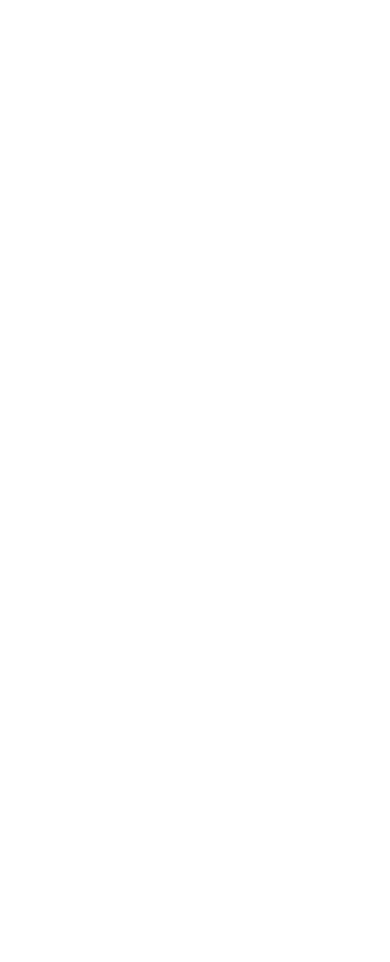
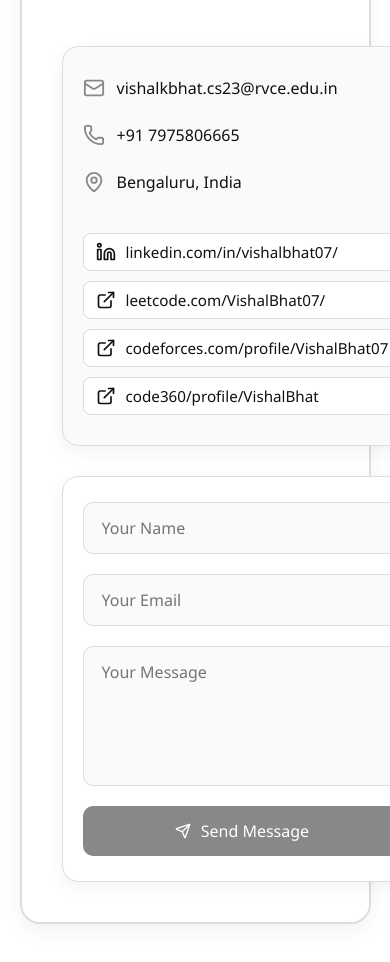
Before and after one commit to VishalBhat07/new-portfolio, a React (Vite) app: page / in a window 390 px wide. Shown: the part 7060-8022 px from the top of the page. Before the commit the page ends 6860 px from the top, so only its background shows below. Built offline with nearby package versions, Linux system fonts and the light colour scheme.

Commit message:
feat: add contact section

```diff
--- a/src/App.jsx
+++ b/src/App.jsx
@@ -4,6 +4,7 @@ import Experience from "./components/Experience/Experience";
 
 import styles from "./App.module.css";
 import Projects from "./components/Projects/Projects";
+import Contact from "./components/Contact/Contact";
 
 function App() {
   return (
@@ -18,7 +19,7 @@ function App() {
       {/* Other sections */}
       <Projects />
       {/* <Stats /> */}
-      {/* <Contact /> */}
+      <Contact />
     </>
   );
 }
--- a/src/components/Contact/Contact.jsx
+++ b/src/components/Contact/Contact.jsx
@@ -1,28 +1,83 @@
 import styles from "./Contact.module.css";
+import {
+  Mail,
+  Phone,
+  MapPin,
+  Send,
+  Linkedin,
+  Github,
+  ExternalLink,
+} from "lucide-react";
 import { socials } from "../../data/socials";
+
+const socialIcons = {
+  LinkedIn: <Linkedin size={20} />,
+  Github: <Github size={20} />,
+  Email: <Mail size={20} />,
+  LeetCode: <ExternalLink size={20} />,
+  CodeForces: <ExternalLink size={20} />,
+  CodingNinjas: <ExternalLink size={20} />,
+};
 
 export default function Contact() {
   return (
     <section id="contact" className={styles.section}>
       <h2 className={styles.heading}>Get in Touch</h2>
-      <ul className={styles.list}>
-        {socials.map((site) => (
-          <li key={site.name}>
-            <strong>{site.name}</strong>: <a href={site.url}>{site.display}</a>
-          </li>
-        ))}
-        <li>
-          <strong>Email</strong>:{" "}
-          <a href="mailto:vishalkbhat.cs23@rvce.edu.in">
-            vishalkbhat.cs23@rvce.edu.in
-          </a>
-        </li>
-      </ul>
-      <p className={styles.paragraph}>
-        Feel free to explore my repositories, connect with me on social media,
-        or drop an email. Let's collaborate and build something awesome
-        together!
+      <p className={styles.subtext}>
+        Have a project idea, collaboration, or just want to say hi? Reach out
+        through the form below or connect via my socials.
       </p>
+
+      <div className={styles.row}>
+        {/* Contact Info */}
+        <div className={styles.infoCard}>
+          <div className={styles.infoItem}>
+            <Mail size={22} className={styles.icon} />
+            <span>vishalkbhat.cs23@rvce.edu.in</span>
+          </div>
+          <div className={styles.infoItem}>
+            <Phone size={22} className={styles.icon} />
+            <span>+91 7975806665</span>
+          </div>
+          <div className={styles.infoItem}>
+            <MapPin size={22} className={styles.icon} />
+            <span>Bengaluru, India</span>
+          </div>
+
+          <div className={styles.socials}>
+            {socials.map((social) => (
+              <a
+                key={social.name}
+                href={social.url}
+                target="_blank"
+                rel="noopener noreferrer"
+                className={styles.socialButton}
+              >
+                {socialIcons[social.name] || <ExternalLink size={20} />}
+                <span>{social.display}</span>
+              </a>
+            ))}
+          </div>
+        </div>
+
+        {/* Contact Form */}
+        <form className={styles.form}>
+          <input type="text" placeholder="Your Name" className={styles.input} />
+          <input
+            type="email"
+            placeholder="Your Email"
+            className={styles.input}
+          />
+          <textarea
+            placeholder="Your Message"
+            rows="5"
+            className={styles.textarea}
+          ></textarea>
+          <button type="submit" className={styles.button}>
+            <Send size={16} /> Send Message
+          </button>
+        </form>
+      </div>
     </section>
   );
 }
--- a/src/components/Contact/Contact.module.css
+++ b/src/components/Contact/Contact.module.css
@@ -1,59 +1,152 @@
 .section {
-  background: var(--color-card);
-  padding: 2rem 1.5rem;
-  margin: 2rem auto;
-  max-width: 700px;
-  border: 2px solid var(--color-neon-yellow);
-  border-radius: 12px;
-  box-shadow: 0 0 20px var(--color-neon-yellow);
-  color: var(--color-white);
+  margin: 20px auto;
+  padding: 40px;
+  max-width: 1200px;
+  border-radius: 20px;
+  border: 2px solid var(--color-border);
+  box-shadow: 0 8px 20px rgba(0, 0, 0, 0.05);
+  width: 90%;
+  box-sizing: border-box;
+  margin-bottom: 40px;
 }
 
 .heading {
-  font-size: 2.5rem;
+  font-size: 2.4rem;
   font-weight: 700;
-  margin-bottom: 1rem;
-  text-align: center;
-  background: var(--gradient-neon);
-  -webkit-background-clip: text;
-  -webkit-text-fill-color: transparent;
+  margin-bottom: 10px;
 }
 
-.list {
-  list-style-type: none;
-  padding: 0;
-  margin: 1rem 0 2rem 0;
-  font-size: 1.1rem;
+.subtext {
+  color: var(--color-text-secondary);
+  margin-bottom: 50px;
 }
 
-.list li {
-  margin: 0.6rem 0;
-  color: var(--color-gray);
+.row {
+  display: flex;
+  gap: 20px;
+  flex-wrap: wrap;
+  justify-content: center;
 }
 
-.list strong {
-  color: var(--color-neon-yellow);
-  margin-right: 0.5rem;
-  font-weight: 600;
+.infoCard {
+  flex: 1;
+  min-width: 280px;
+  background: var(--color-bg);
+  padding: 30px 20px;
+  border-radius: 16px;
+  border: 1px solid var(--color-border);
+  display: flex;
+  flex-direction: column;
+  gap: 25px;
+  justify-content: center;
+  box-shadow: 0 6px 18px rgba(0, 0, 0, 0.05);
+  transition: transform 0.2s ease, box-shadow 0.2s ease;
 }
 
-.list a {
-  color: var(--color-white);
-  text-decoration: none;
-  transition: color 0.3s ease;
+.infoCard:hover {
+  transform: translateY(-4px);
+  box-shadow: 0 10px 25px rgba(0, 0, 0, 0.1);
 }
 
-.list a:hover,
-.list a:focus {
-  color: var(--color-neon-yellow);
-  outline: none;
+.infoItem {
+  display: flex;
+  align-items: center;
+  gap: 12px;
+  font-size: 1rem;
+  color: var(--color-text);
 }
 
-.paragraph {
-  font-size: 1.2rem;
-  text-align: center;
-  color: var(--color-gray);
-  max-width: 600px;
-  margin: 0 auto;
-  line-height: 1.5;
+.icon {
+  color: var(--color-accent);
 }
+
+.socials {
+  margin-top: 15px;
+  display: flex;
+  flex-direction: column;
+  gap: 10px;
+}
+
+.socialButton {
+  display: flex;
+  align-items: center;
+  gap: 10px;
+  text-decoration: none;
+  padding: 8px 12px;
+  border-radius: 8px;
+  background-color: var(--color-bg-alt);
+  color: var(--color-text);
+  font-size: 0.95rem;
+  transition: all 0.2s ease;
+  border: 1px solid var(--color-border);
+}
+
+.socialButton:hover {
+  background-color: var(--color-accent);
+  color: #fff;
+}
+
+.socialButton span {
+  font-weight: 500;
+}
+
+.form {
+  flex: 2;
+  min-width: 320px;
+  display: flex;
+  flex-direction: column;
+  gap: 20px;
+  background: var(--color-bg-alt);
+  padding: 25px 20px;
+  border-radius: 16px;
+  border: 1px solid var(--color-border);
+  box-shadow: 0 6px 18px rgba(0, 0, 0, 0.05);
+}
+
+.input,
+.textarea {
+  width: 100%;
+  padding: 14px 18px;
+  border-radius: 10px;
+  border: 1px solid var(--color-border);
+  background: var(--color-bg);
+  color: var(--color-text);
+  font-size: 1rem;
+  transition: border 0.2s ease, box-shadow 0.2s ease;
+}
+
+.input:focus,
+.textarea:focus {
+  outline: none;
+  border-color: var(--color-accent);
+  box-shadow: 0 0 10px rgba(0, 123, 255, 0.2);
+}
+
+.button {
+  display: inline-flex;
+  align-items: center;
+  justify-content: center;
+  gap: 10px;
+  padding: 14px 22px;
+  border: none;
+  border-radius: 10px;
+  background-color: var(--color-accent);
+  color: #fff;
+  font-size: 1rem;
+  font-weight: 500;
+  cursor: pointer;
+  transition: background 0.2s ease, transform 0.2s ease;
+}
+
+.button:hover {
+  background-color: var(--color-accent-hover);
+  transform: translateY(-2px);
+}
+
+/* Responsive */
+@media (max-width: 900px) {
+  .row {
+    flex-direction: column;
+    gap: 30px;
+  }
+}
--- a/src/components/Experience/Experience.module.css
+++ b/src/components/Experience/Experience.module.css
@@ -5,7 +5,7 @@
   flex-direction: column;
   padding: 40px;
   background-color: var(--color-bg-alt);
-  border: 1px solid var(--color-border);
+  border: 2px solid var(--color-border);
   border-radius: 12px;
   gap: 16px;
 }
--- a/src/components/Projects/Projects.module.css
+++ b/src/components/Projects/Projects.module.css
@@ -2,7 +2,7 @@
   padding: 40px;
   margin: 20px auto;
   max-width: 1200px;
-  border: 1px solid var(--color-border);
+  border: 2px solid var(--color-border);
   border-radius: 12px;
   width: 90%;
   background: var(--color-bg-alt);
--- a/src/components/Skills/Skills.module.css
+++ b/src/components/Skills/Skills.module.css
@@ -1,7 +1,7 @@
 .section {
   padding: 40px;
   background-color: var(--color-bg-alt);
-  border: 1px solid var(--color-border);
+  border: 2px solid var(--color-border);
   border-radius: 16px;
   box-shadow: 0 6px 16px var(--color-shadow);
   transition: background-color var(--transition-speed),
--- a/src/data/socials.js
+++ b/src/data/socials.js
@@ -19,14 +19,4 @@ export const socials = [
     url: "https://www.naukri.com/code360/profile/VishalBhat",
     display: "code360/profile/VishalBhat",
   },
-  {
-    name: "Email",
-    url: "mailto:vishalkbhat.cs23@rvce.edu.in",
-    display: "vishalkbhat.cs23@rvce.edu.in",
-  },
-  {
-    name: "Portfolio",
-    url: "https://vishal-bhat-portfolio.vercel.app/work/work.html",
-    display: "vishal-bhat-portfolio.vercel.app/work/work.html",
-  },
 ];
```
